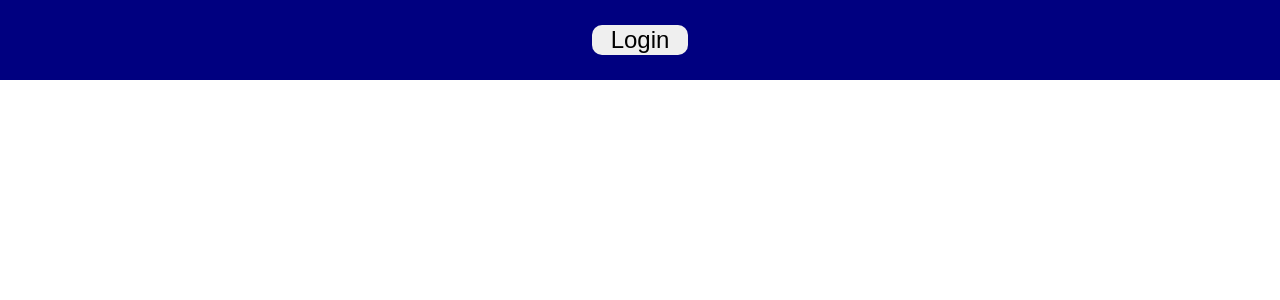
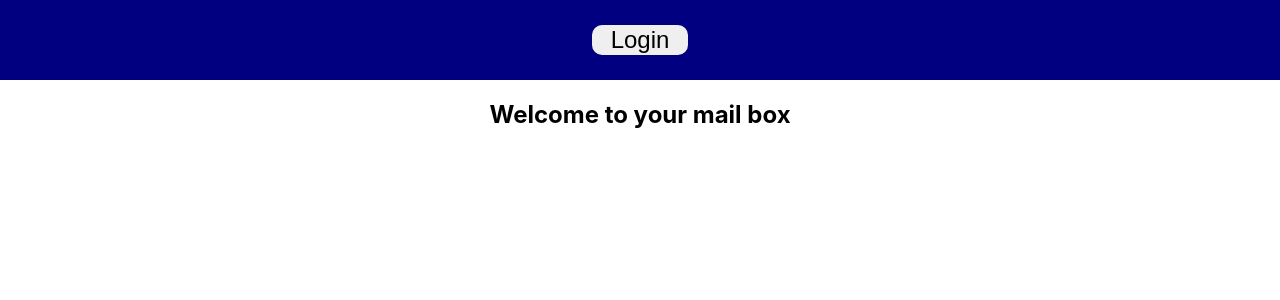
Before and after one commit to priyajevale/MailBoxClone, a React (Create React App) app: page /dash in a window 1280 px wide. Before the commit this address had no page. Shown: the top 300 px of the page. Built offline with nearby package versions, Linux system fonts and the light colour scheme.

Commit message:
welcome to mail box screen

```diff
--- a/src/App.js
+++ b/src/App.js
@@ -1,15 +1,16 @@
-import logo from './logo.svg';
+
 import './App.css';
 import Navbar from './components/Layout/Navbar';
 import Auth from './components/Login/Auth';
 import { BrowserRouter as Router,Routes,Route } from 'react-router-dom';
+import Dashboard from './components/Dashboard';
 function App() {
   return (
     <div className="App">
       <Router>
     <Navbar />
   <Routes>
-
+<Route path = "/dash" element={<Dashboard/>} />
         <Route path="/" element={<Auth />} />
       </Routes>
       </Router>
--- /dev/null
+++ b/src/components/Dashboard.js
@@ -0,0 +1,10 @@
+import React from "react";
+
+const Dashboard = () =>{
+    return (
+        <div>
+            <h2> Welcome to your mail box</h2>
+        </div>
+    )
+};
+export default Dashboard;
--- a/src/components/Layout/Navbar.js
+++ b/src/components/Layout/Navbar.js
@@ -1,4 +1,4 @@
-import { Link, useNavigate } from "react-router-dom";
+import {  useNavigate } from "react-router-dom";
 import classes from "./Navbar.module.css";
 // import { useDispatch, useSelector } from "react-redux";
 // import { authActions } from "../../store/AuthSlice";
@@ -9,7 +9,7 @@ const Navbar = () => {
 
   const loginHandler = () => {
 
-    navigate("/");
+    navigate("/dash");
   };
   return (
     <>
--- a/src/components/Login/Auth.js
+++ b/src/components/Login/Auth.js
@@ -11,7 +11,7 @@ const AuthPage = () => {
     const passwordRef = useRef();
 
     const dispatch = useDispatch();
-    // const navigate = useNavigate();
+    const navigate = useNavigate();
     const [isLogin, setIsLogin] = useState(false);
     const [isLoading, setIsLoading] = useState(false);
 
@@ -64,6 +64,7 @@ const AuthPage = () => {
 
           emailRef.current.value = "";
           passwordRef.current.value = "";
+          navigate('/dash');
         };
 
   return (
```
